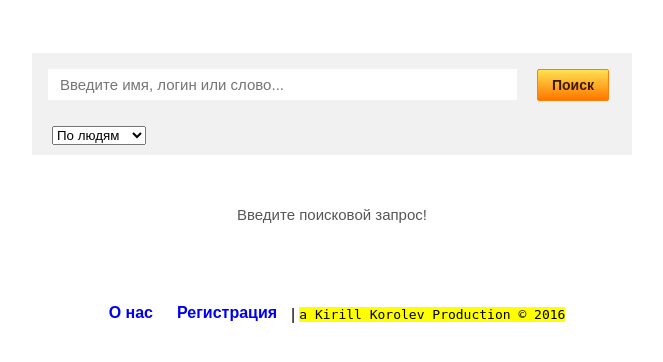
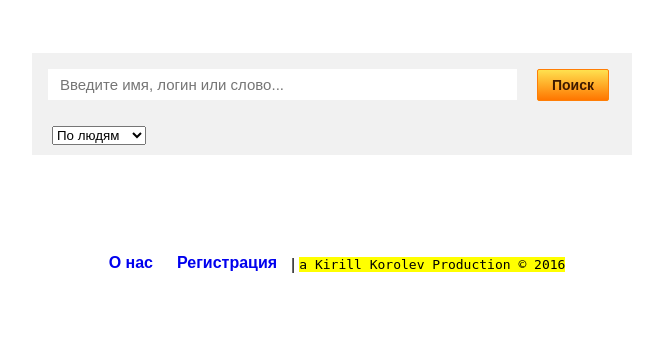
Before and after one commit to Korolevk/vipmaker_deploy, a Django app: template alibaba/templates/alibaba/search.html in a window 1280 px wide. Shown: the part 86-448 px from the top of the page, without its empty margins (308-971 px from the left). Run offline with Django 3.2, Linux system fonts and the light colour scheme; the template is opened without the code that fills it: most values are stand-ins (such as "Sample title", 1, 10 or a date in 2020); parts of the project's set-up code (start-up, migrations or seed data) failed here and were passed over.

Commit message:
serch changes

```diff
--- a/alibaba/templates/alibaba/search.html
+++ b/alibaba/templates/alibaba/search.html
@@ -23,7 +23,13 @@
     </table>
 
 <table class="results" align="center" style="margin-top: 30px;">
-
+{% if not select_search %}
+        <tr>
+            <td>
+                <p class="query_error">Введите поисковой запрос!</p>
+            </td>
+        </tr>
+{% endif %}
 {% if select_search == 'По записям' %}
 {# -------------------- posters --------------------- #}
     {% if error == None %}
@@ -125,17 +131,9 @@
                 {% if error %}
                     {{ error }}
                 {% endif %}
-                  Введите поисковой запрос!
             </p></td>
         </tr>
     {% endif %}
 {% endif %}
-{% if select_search != 'По людям' %}
-        <tr>
-            <td><p class="query_error">
-                  Введите поисковой запрос!
-            </p></td>
-        </tr>
-{% endif %}
 </table>
 {% endblock %}
```
Also changed, not shown: db.sqlite3.
